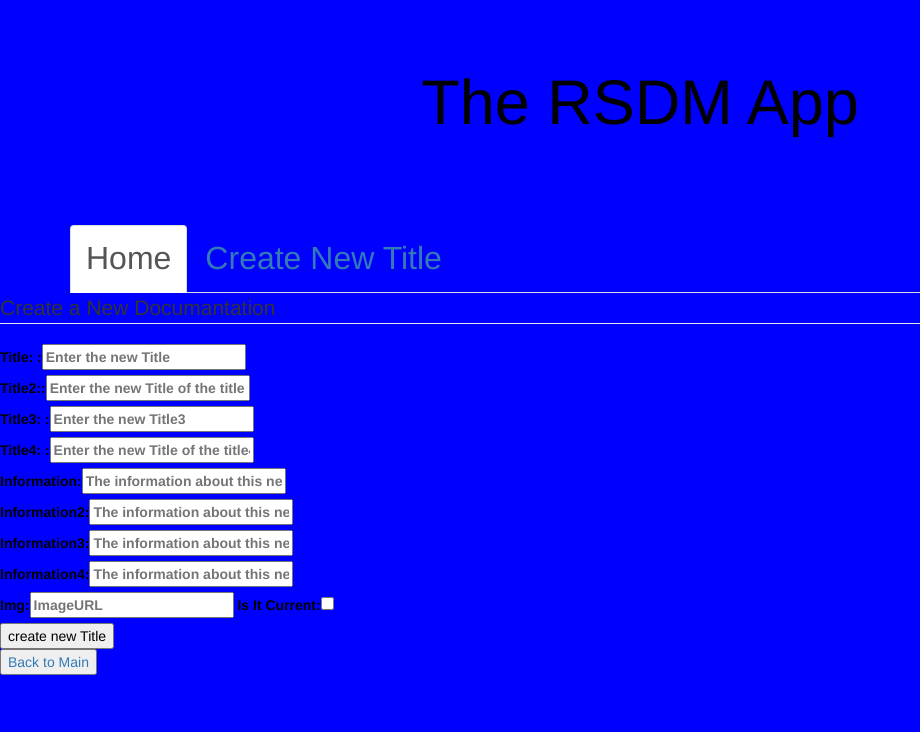
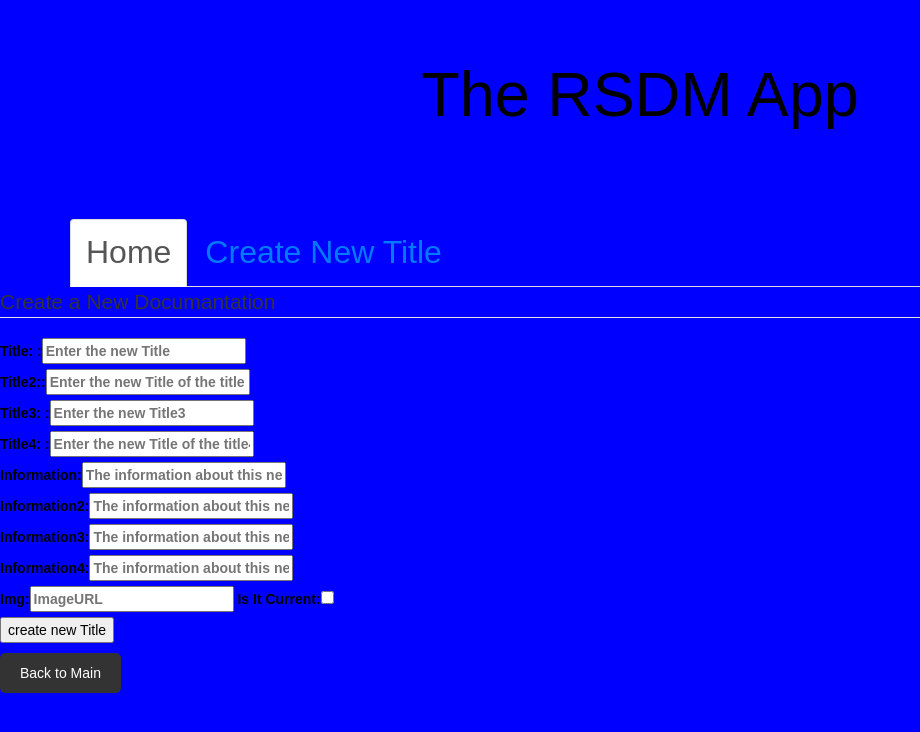
Before and after one commit to jotavo13/Capstone-Project, a Node server app: page /basic/new in a window 1280 px wide. Shown: the top 732 px of the page, without its empty margins (0-920 px from the left). Run offline with Node 20, Linux system fonts and the light colour scheme; some libraries are stand-ins or nearby versions.

Commit message:
switched to EJS and added CSS

```diff
--- a/backend/views/partials/head.ejs
+++ b/backend/views/partials/head.ejs
@@ -13,5 +13,5 @@
 <script src="https://maxcdn.bootstrapcdn.com/bootstrap/3.4.1/js/bootstrap.min.js"></script>
     <!-- OUR CSS AND JS
     <script src="/app.js" defer></script> -->
-    <link rel="stylesheet" href="/styles.css" />
+    <link rel="stylesheet" href="/backend/views/sytlesheet.css" />
 </head>
--- /dev/null
+++ b/backend/views/sytlesheet.css
@@ -0,0 +1,70 @@
+/* Body styles */
+body {
+    background-color: blue;
+    color: black;
+    font-family: Arial, sans-serif; /* You can change the font-family if needed */
+  }
+
+  /* Header styles */
+  header {
+    text-align: center;
+    background-color: blue;
+    color: black;
+    padding: 20px 0;
+  }
+
+  /* Jumbotron styles */
+  .jumbotron {
+    text-align: center;
+    background-color: blue;
+    color: black;
+    padding: 20px;
+  }
+
+  .jumbotron h1 {
+    margin-bottom: 20px;
+  }
+
+  /* Container styles */
+  .container {
+    margin-top: 20px;
+  }
+
+  /* Column styles */
+  .col-sm-4 {
+    padding: 20px;
+    border: 1px solid black;
+  }
+
+  .col-sm-4 h1 {
+    margin-bottom: 10px;
+  }
+
+  .col-sm-4 h2 {
+    margin-bottom: 20px;
+  }
+
+  /* Buttons styles */
+  button {
+    margin-top: 10px;
+    padding: 10px 20px;
+    background-color: #333;
+    color: #fff;
+    border: none;
+    border-radius: 5px;
+    cursor: pointer;
+  }
+
+  button:hover {
+    background-color: #555;
+  }
+
+  /* Links styles */
+  a {
+    color: #007bff; /* Change the link color as desired */
+    text-decoration: none;
+  }
+
+  a:hover {
+    text-decoration: underline;
+  }
```
Also changed, not shown: backend/views/basic/show.ejs (+10 -13 lines).
